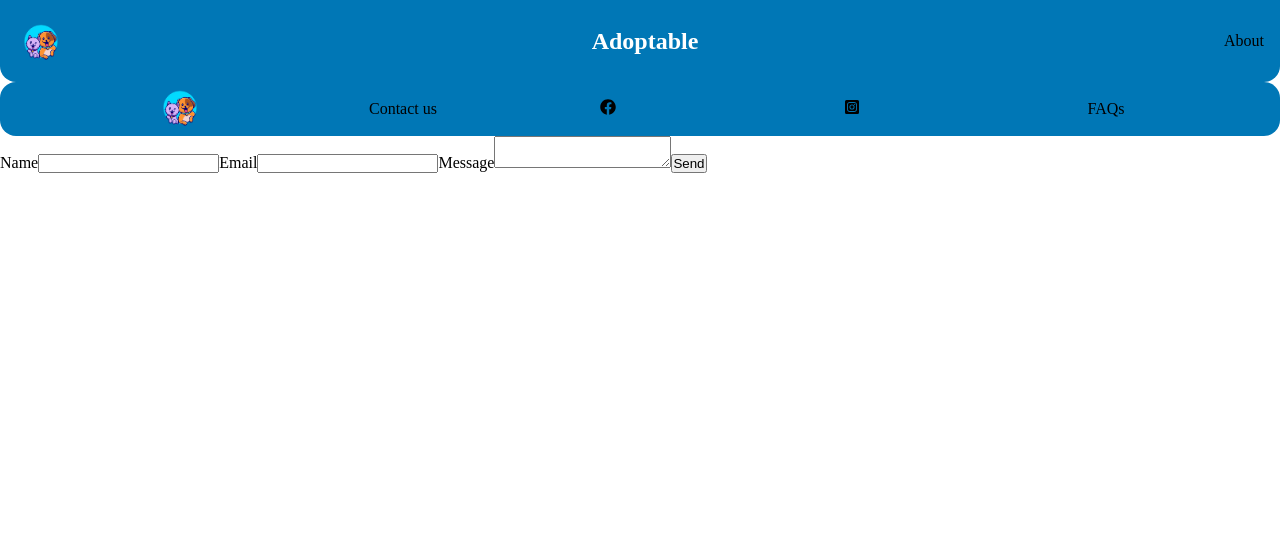
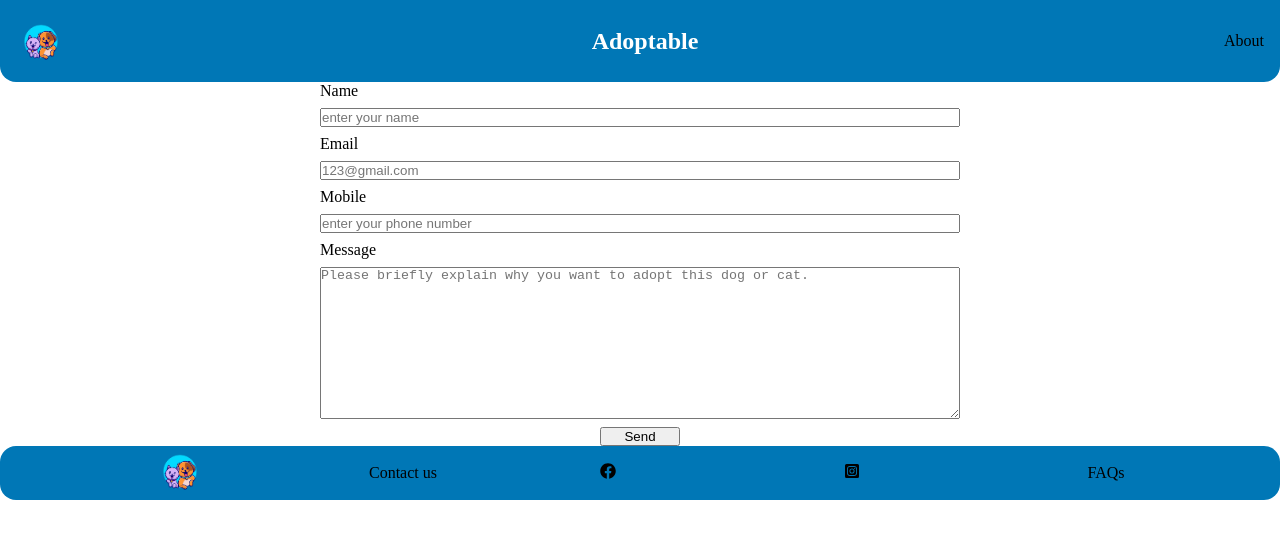
Before and after one commit to samanta-scavassa/adoptable, a React (Vite) app: page /contact in a window 1280 px wide. Shown: the top 538 px of the page. Built offline with nearby package versions, Linux system fonts and the light colour scheme; no server answers.

Commit message:
add attribute required to all inputs in the form and add pattern to for validation

```diff
--- a/src/App.jsx
+++ b/src/App.jsx
@@ -13,13 +13,13 @@ function App() {
   return (
     <>
       <Navbar />
-      <Footer />
       <Routes>
         <Route path="/" element={<HomePage />} />
         <Route path="/cats" element={<CatsList pets={pets} />} />
         <Route path="/dogs" element={<DogsList pets={pets} />} />
         <Route path="/contact" element={<ContactPage />} />
       </Routes>
+      <Footer />
     </>
   );
 }
--- /dev/null
+++ b/src/pages/ContactPage.css
@@ -0,0 +1,20 @@
+.sad-dog {
+    width: 30%;
+    text-align: center;
+}
+
+.contact-form {
+    width: 50%;
+    display: flex;
+    flex-direction: column;
+    margin: 0 auto;
+    gap: 0.5rem;
+}
+
+.contact-submit-button {
+    width: 5rem;
+    margin: 0 auto;
+ }
+
+.contact-page input:user-invalid {
+}
--- a/src/pages/ContactPage.jsx
+++ b/src/pages/ContactPage.jsx
@@ -1,52 +1,86 @@
 import { useState } from "react";
 import emailjs from "@emailjs/browser";
+import sadDog from "../assets/images/puppy-waiting.jpg";
+import "./ContactPage.css"
 
 export default function ContactPage() {
   const [isSubmitting, setIsSubmitting] = useState(false);
-  const [stateMessage, setStateMessage] = useState(null);
+  const [error, setError] = useState(null);
 
   const sendEmail = (e) => {
     e.preventDefault();
     setIsSubmitting(true);
-    emailjs
+
+    emailjs // this function returns a promise
       .sendForm(
+        // function from the library "emailjs"
         import.meta.env.VITE_SERVICE_ID,
         import.meta.env.VITE_TEMPLATE_ID,
         e.target,
         import.meta.env.VITE_PUBLIC_KEY
       )
       .then((result) => {
-        console.log("result", result);
-        setStateMessage("Message sent!");
         setIsSubmitting(false);
-        setTimeout(() => {
-          setStateMessage(null);
-        }, 5000); // hide message after 5 seconds
       })
-      .catch((error) => {
-        console.log("error", error);
-        setStateMessage("Something went wrong, please try again later");
+      .catch((err) => {
         setIsSubmitting(false);
-        setTimeout(() => {
-          setStateMessage(null);
-        }, 5000); // hide message after 5 seconds
+        setError(err);
       });
 
-    // Clears the form after sending the email
-    e.target.reset();
+    e.target.reset(); // Clears the form after sending the email
   };
-  if (isSubmitting) return <div> loading... </div>;
+
+  if (isSubmitting) return <div> loading...</div>; // Show the message "loading" when the email is being sent
+  if (error) return (
+    <>
+    <h1>Woofsy daisy, something went wrong...please try again.</h1>
+      <img className="sad-dog" src={sadDog} alt="sad dog" />
+    </>
+  );
+
   return (
-    <div>
-      <form onSubmit={sendEmail}>
+    <div className="contact-page">
+      <form className="contact-form" onSubmit={sendEmail}>
         <label>Name</label>
-        <input type="text" name="user_name" />
+        <input
+          type="text"
+          name="user_name"
+          placeholder="enter your name"
+          pattern="[A-Za-z\s]{1,100}"
+          title="Please enter a valid name (up to 100 characters, letters and spaces only)"
+          required
+        />
         <label>Email</label>
-        <input type="email" name="user_email" />
+        <input
+          type="email"
+          name="user_email"
+          placeholder="123@gmail.com"
+          pattern="[a-zA-Z0-9._%+-]+@[a-zA-Z0-9.-]+\.[a-zA-Z]{2,6}"
+          required
+        />
+        <label>Mobile</label>
+        <input
+          type="tel"
+          name="user_tel"
+          placeholder="enter your phone number"
+          pattern="0[1-9][0-9]{1,4}[0-9]{6,10}"
+          title="Please enter a valid phone number (e.g., 015221341410)"
+          required
+        />
         <label>Message</label>
-        <textarea name="message" />
-        <input type="submit" value="Send" disabled={isSubmitting} />
-        {stateMessage && <p>{stateMessage}</p>}
+        <textarea
+          className="contact-textarea"
+          rows={10}
+          name="message"
+          placeholder="Please briefly explain why you want to adopt this dog or cat."
+          required
+        />
+        <input
+          className="contact-submit-button"
+          type="submit"
+          value="Send"
+          disabled={isSubmitting}
+        />
       </form>
     </div>
   );
```
Also changed, not shown: src/assets/images/puppy-waiting.jpg (added).
